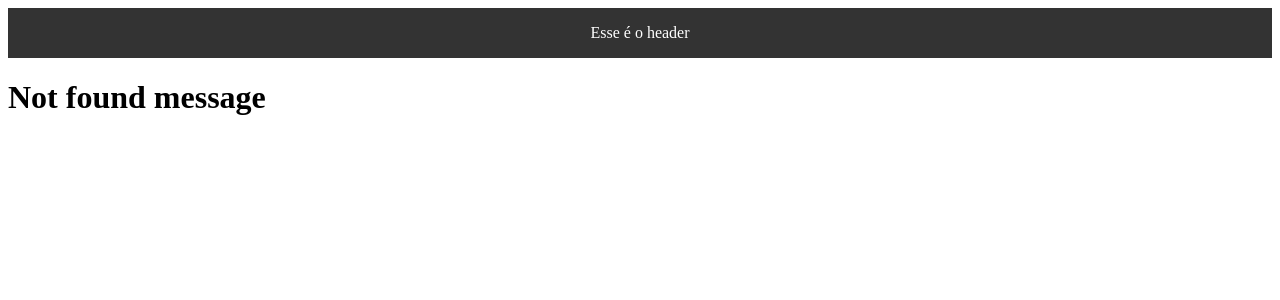
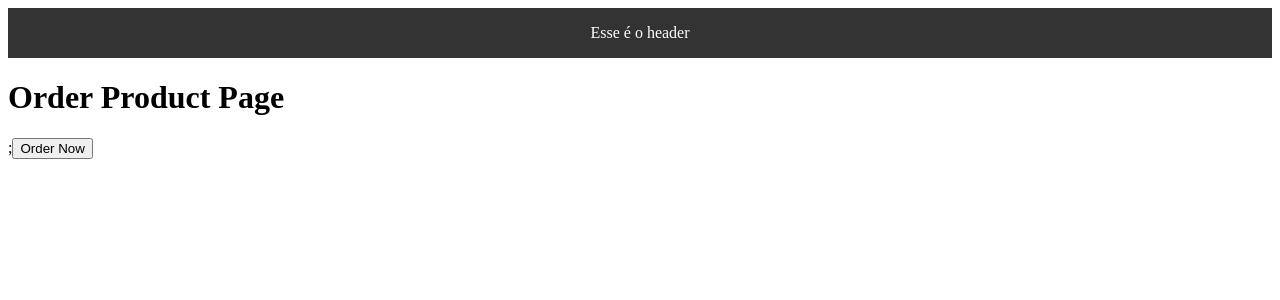
Before and after one commit to matheustakasaki/nextjs-codevolution, a Next.js app: page /order-product in a window 1280 px wide. Before the commit this address had no page. Shown: the top 300 px of the page. Built offline with nearby package versions, Linux system fonts and the light colour scheme.

Commit message:
Navigating programmatically - useRouter and redirect function from router module

```diff
--- /dev/null
+++ b/src/app/order-product/page.tsx
@@ -0,0 +1,22 @@
+"use client";
+import { useRouter } from 'next/navigation';
+
+export default function OrderProduct() {
+
+    const router = useRouter();
+
+    const handleClick = () => {
+        console.log("Order placed");
+
+        // You can perform any necessary actions here, such as sending the order data to a server or updating the state, and then navigate to the home page or any other page after the order is placed.
+        router.push("/");
+    }
+
+
+    return (
+        <>
+            <h1>Order Product Page</h1>;
+            <button onClick={handleClick}>Order Now</button>
+        </>
+    )
+}
```
Also changed, not shown: src/app/articles/[articleId]/page.tsx (line endings or trailing spaces).
